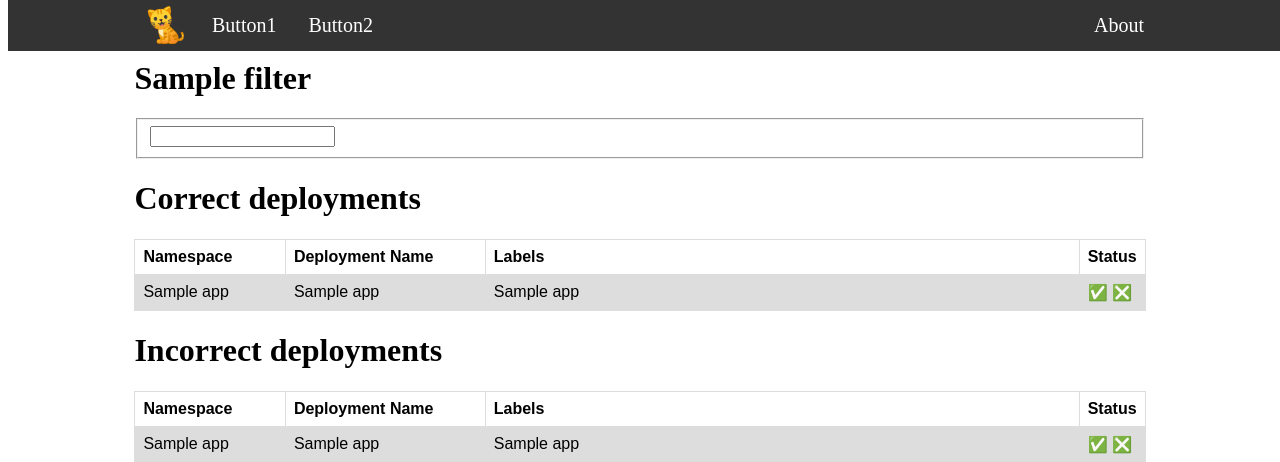
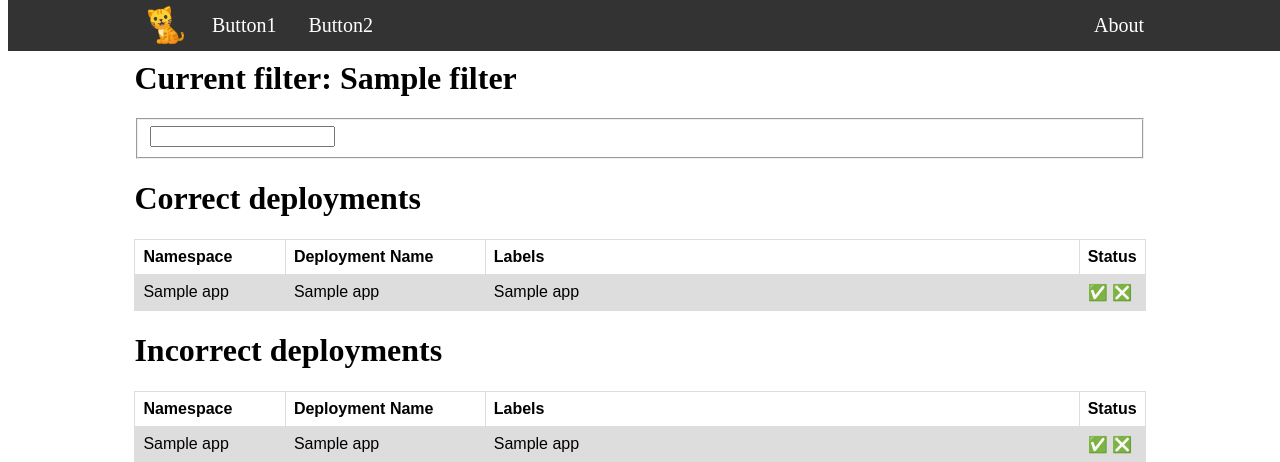
Before and after one commit to xtorrentgorjon/kubekat, a Flask app: template app/templates/index.html in a window 1280 px wide. Shown: the top 462 px of the page. Run offline with Flask 2, Linux system fonts and the light colour scheme; the template is opened without the code that fills it: values that come from a table or form of the project are taken from there, most other values are stand-ins (such as "Sample title", 1, 10 or a date in 2020).

Commit message:
Minor edit.

```diff
--- a/app/templates/index.html
+++ b/app/templates/index.html
@@ -16,7 +16,7 @@
   </div>
 
   <div class="mainpage">
-    <h1>{{filter}}</h1>
+    <h1>Current filter: {{filter}}</h1>
     <form action = "http://192.168.99.100:32197/" method = post>
        <fieldset>
           {{ form.hidden_tag() }}
```
